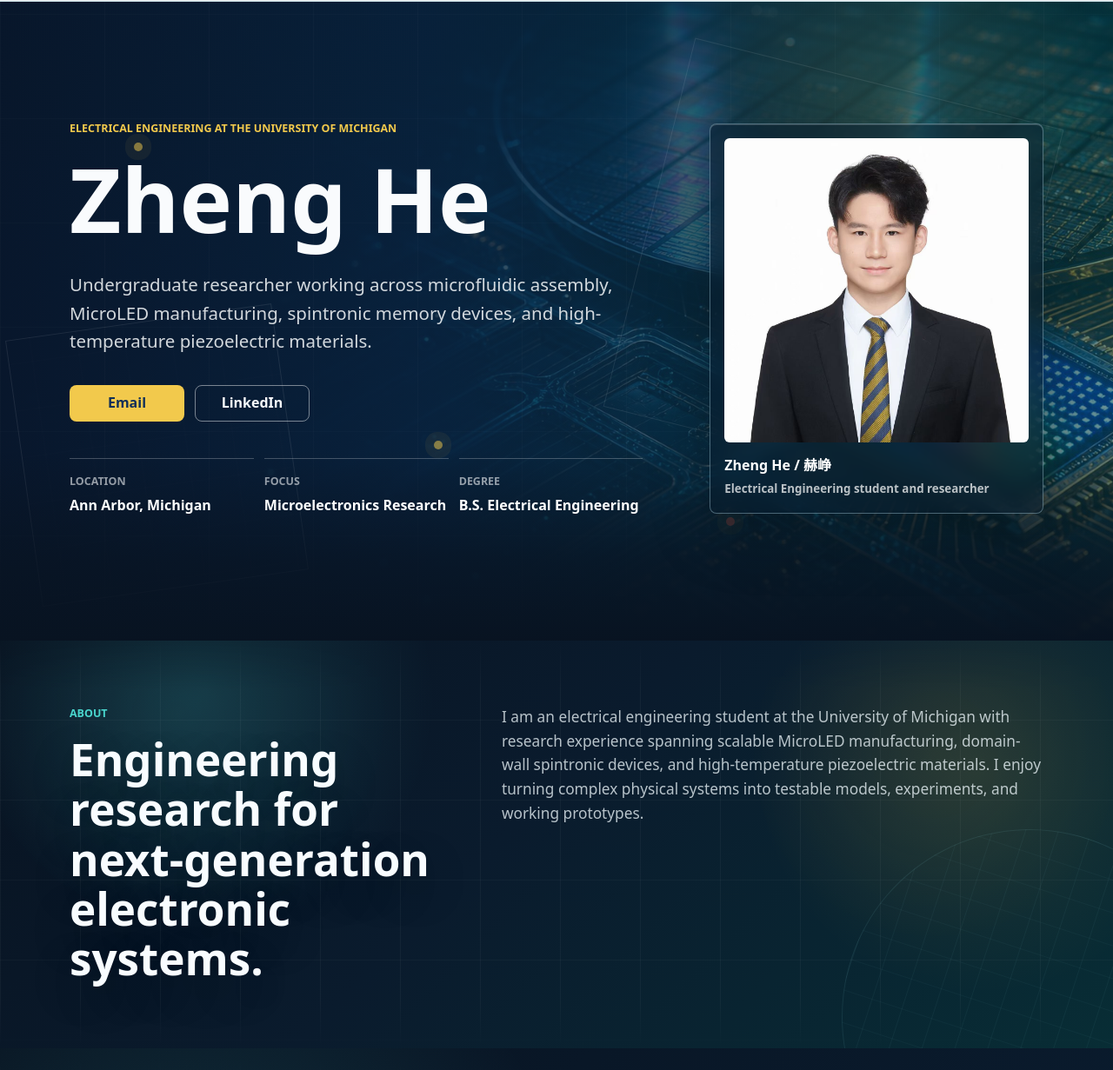
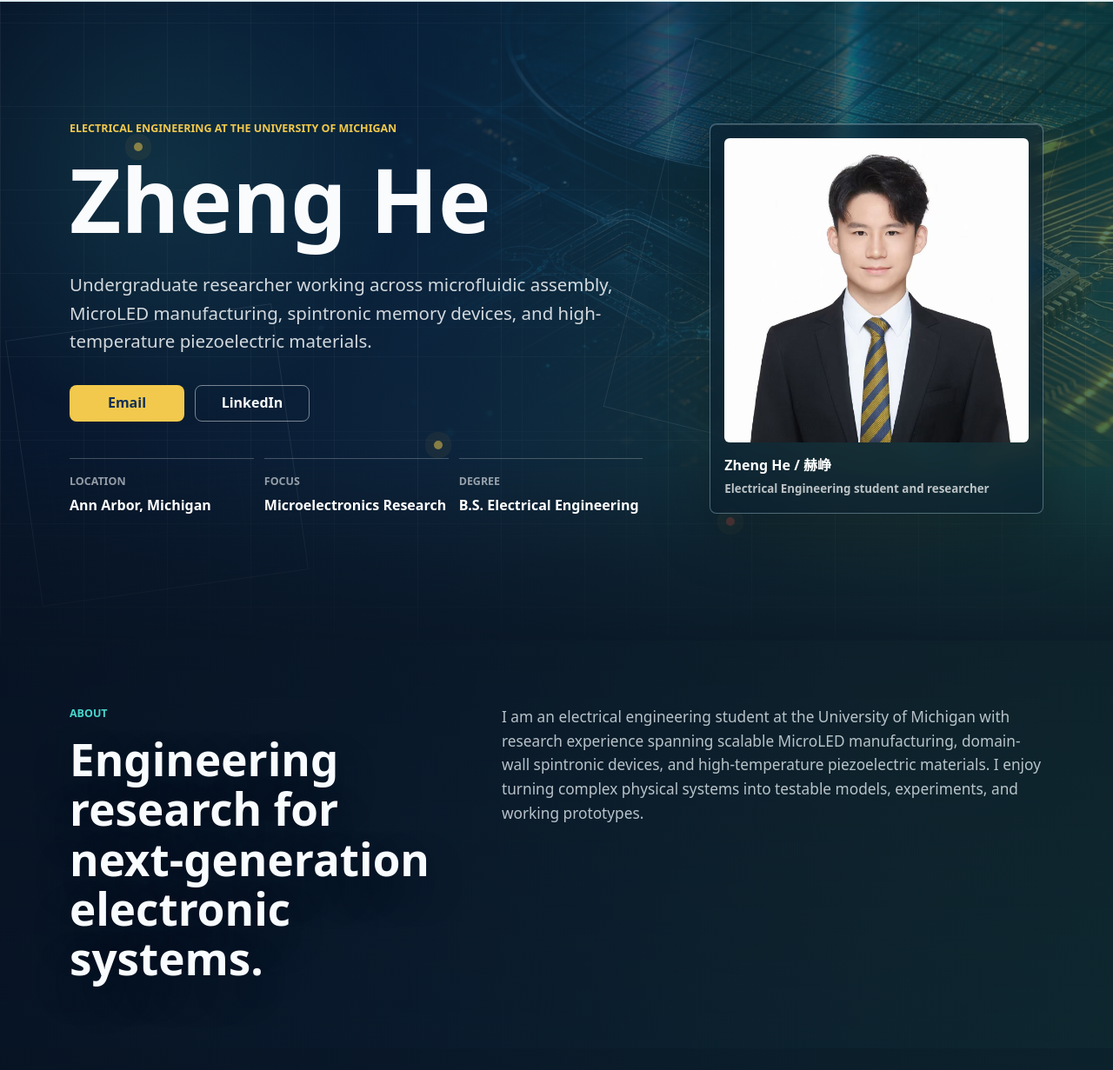
Before and after one commit to DDZXXY/DDZXXY.github.io, a plain HTML site: page index.html in a window 1280 px wide. Shown: the part 69-1300 px from the top of the page at 87% size. Drawn offline with Linux system fonts and the light colour scheme.

Commit message:
Add files via upload

```diff
--- a/styles.css
+++ b/styles.css
@@ -25,11 +25,26 @@
   margin: 0;
   color: var(--ink);
   background:
-    radial-gradient(circle at 12% 18%, rgba(28, 143, 138, 0.26), transparent 28%),
-    radial-gradient(circle at 86% 42%, rgba(242, 201, 76, 0.16), transparent 24%),
+    linear-gradient(90deg, rgba(8, 22, 42, 0.94) 0%, rgba(9, 34, 60, 0.86) 38%, rgba(7, 67, 72, 0.66) 100%),
+    radial-gradient(circle at 78% 18%, rgba(242, 201, 76, 0.28), transparent 24%),
+    url("hero-semiconductor.jpg") top center / 100% auto no-repeat,
     linear-gradient(135deg, #081321 0%, #0b1b2d 44%, #062c35 100%);
   font-family: system-ui, -apple-system, BlinkMacSystemFont, "Segoe UI", "Microsoft YaHei", "PingFang SC", "Noto Sans SC", sans-serif;
   line-height: 1.6;
+}
+
+body::before {
+  position: fixed;
+  inset: 0;
+  z-index: -1;
+  content: "";
+  background:
+    radial-gradient(circle at 14% 34%, rgba(73, 213, 205, 0.12), transparent 24%),
+    radial-gradient(circle at 78% 64%, rgba(242, 201, 76, 0.09), transparent 22%),
+    linear-gradient(90deg, rgba(255, 255, 255, 0.035) 1px, transparent 1px),
+    linear-gradient(0deg, rgba(255, 255, 255, 0.03) 1px, transparent 1px);
+  background-size: auto, auto, 96px 96px, 96px 96px;
+  pointer-events: none;
 }
 
 a {
@@ -130,52 +145,24 @@
 
 .section-band:not(.hero):not(.contact-section) {
   color: #eef7fb;
-  background:
-    radial-gradient(circle at 18% 14%, rgba(73, 213, 205, 0.14), transparent 24%),
-    radial-gradient(circle at 88% 32%, rgba(242, 201, 76, 0.1), transparent 22%),
-    linear-gradient(135deg, #081321 0%, #0a1b2d 46%, #082d35 100%),
-    #081321;
+  background: transparent;
 }
 
 .section-band:not(.hero):not(.contact-section)::before {
   position: absolute;
   inset: 0;
   content: "";
-  background:
-    radial-gradient(circle at 16% 18%, rgba(85, 215, 224, 0.1), transparent 22%),
-    radial-gradient(circle at 84% 28%, rgba(242, 201, 76, 0.08), transparent 20%),
-    linear-gradient(90deg, rgba(255, 255, 255, 0.055) 1px, transparent 1px),
-    linear-gradient(0deg, rgba(255, 255, 255, 0.045) 1px, transparent 1px);
-  background-size: auto, auto, 92px 92px, 92px 92px;
-  mask-image: linear-gradient(180deg, transparent 0%, #000 12%, #000 88%, transparent 100%);
-  opacity: 0.72;
+  background: linear-gradient(180deg, rgba(8, 19, 33, 0.76), rgba(8, 19, 33, 0.62));
+  opacity: 0.86;
   pointer-events: none;
 }
 
 .section-band:not(.hero):not(.contact-section)::after {
-  position: absolute;
-  right: -120px;
-  bottom: -180px;
-  width: 430px;
-  height: 430px;
-  content: "";
-  border: 1px solid rgba(151, 229, 235, 0.18);
-  background:
-    linear-gradient(90deg, rgba(151, 229, 235, 0.1) 1px, transparent 1px),
-    linear-gradient(0deg, rgba(151, 229, 235, 0.08) 1px, transparent 1px);
-  background-size: 36px 36px;
-  border-radius: 50%;
-  transform: rotate(18deg);
-  opacity: 0.5;
-  pointer-events: none;
+  content: none;
 }
 
 .section-band.muted {
-  background:
-    radial-gradient(circle at 74% 22%, rgba(73, 213, 205, 0.12), transparent 25%),
-    radial-gradient(circle at 18% 72%, rgba(192, 90, 72, 0.1), transparent 24%),
-    linear-gradient(135deg, #07101d 0%, #0a2232 52%, #0a3133 100%),
-    #081321;
+  background: transparent;
 }
 
 .section-band > .container {
@@ -190,11 +177,7 @@
   overflow: hidden;
   padding: 74px 0 80px;
   color: #f9fbfd;
-  background:
-    linear-gradient(90deg, rgba(8, 22, 42, 0.94) 0%, rgba(9, 34, 60, 0.84) 38%, rgba(7, 67, 72, 0.58) 100%),
-    radial-gradient(circle at 78% 18%, rgba(242, 201, 76, 0.34), transparent 24%),
-    url("hero-semiconductor.jpg") center / cover no-repeat,
-    #102f58;
+  background: transparent;
 }
 
 .hero::before {
@@ -217,7 +200,7 @@
   left: 0;
   height: 220px;
   content: "";
-  background: linear-gradient(180deg, rgba(8, 19, 33, 0) 0%, rgba(8, 19, 33, 0.72) 58%, #081321 100%);
+  background: linear-gradient(180deg, rgba(8, 19, 33, 0) 0%, rgba(8, 19, 33, 0.52) 58%, rgba(8, 19, 33, 0.76) 100%);
   pointer-events: none;
 }
 
```
